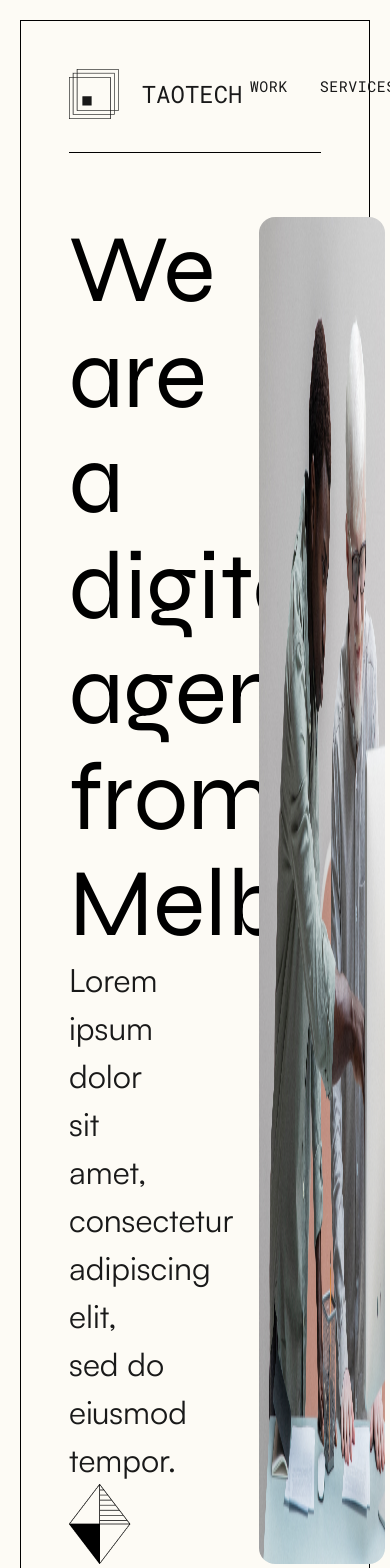
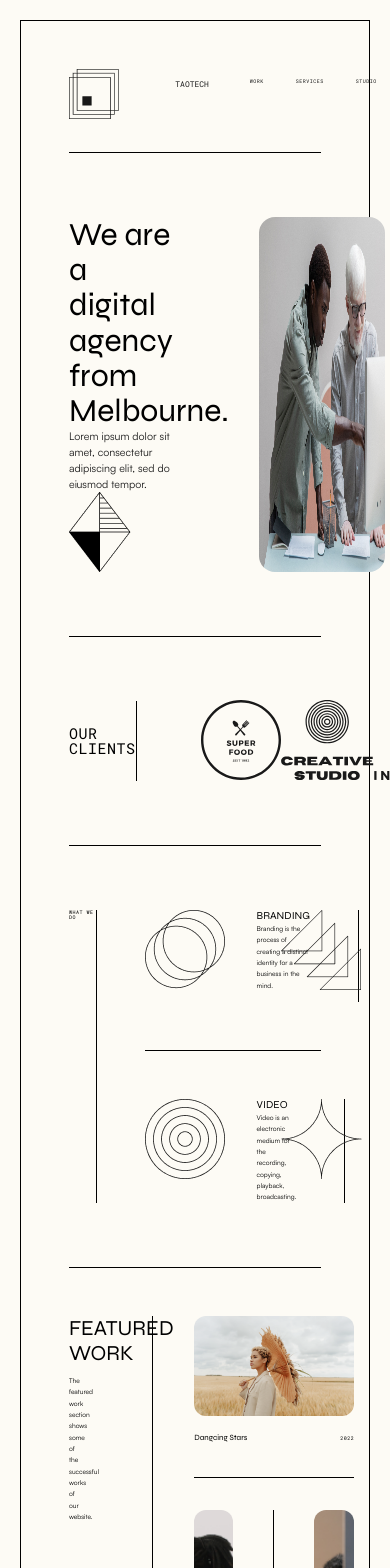
Before and after one commit to taodemy/website, a Next.js app: page / in a window 390 px wide. Shown: the top 1568 px of the page. Built offline with nearby package versions, Linux system fonts and the light colour scheme.

Commit message:
fix : add font size to global css

```diff
--- a/styles/globals.css
+++ b/styles/globals.css
@@ -116,3 +116,158 @@ body {
   margin: 20px;
   border: 1px solid var(--border-default);
 }
+
+@media screen and (max-width: 1024px) {
+  .global__heading--large {
+    font-size: calc(128px / 1.5);
+  }
+
+  .global__heading--medium {
+    font-size: calc(96px / 1.5);
+  }
+
+  .global__uppercase-heading--medium {
+    font-size: calc(96px / 1.5);
+  }
+
+  .global__heading--small {
+    font-size: calc(80px / 1.5);
+  }
+
+  .global__uppercase-heading--small {
+    font-size: calc(80px / 1.5);
+  }
+
+  .global__heading-h1 {
+    font-size: calc(64px / 1.5);
+  }
+
+  .global__uppercase-heading-h1 {
+    font-size: calc(64px / 1.5);
+  }
+
+  .global__heading-h2 {
+    font-size: calc(48px / 1.5);
+  }
+
+  .global__uppercase-heading-h2 {
+    font-size: calc(48px / 1.5);
+  }
+
+  .global__heading-h3 {
+    font-size: calc(32px / 1.5);
+  }
+
+  .global__uppercase-heading-h3 {
+    font-size: calc(32px / 1.5);
+  }
+
+  .global__heading-h4 {
+    font-size: calc(24px / 1.5);
+  }
+
+  .global__uppercase-heading-h4 {
+    font-size: calc(24px / 1.5);
+  }
+
+  .global__text-xlarge {
+    font-size: calc(32px / 1.5);
+  }
+
+  .global__text--large {
+    font-size: calc(24px / 1.5);
+  }
+
+  .global__text--medium {
+    font-size: calc(20px / 1.5);
+  }
+
+  .global__text-default {
+    font-size: calc(18px / 1.5);
+  }
+
+  .global__text-meta {
+    font-size: calc(15px / 1.5);
+  }
+
+  .global__text-meta--small {
+    font-size: calc(13px / 1.5);
+  }
+}
+@media screen and (max-width: 743px) {
+  .global__heading--large {
+    font-size: calc(128px / 3);
+  }
+
+  .global__heading--medium {
+    font-size: calc(96px / 3);
+  }
+
+  .global__uppercase-heading--medium {
+    font-size: calc(96px / 3);
+  }
+
+  .global__heading--small {
+    font-size: calc(80px / 3);
+  }
+
+  .global__uppercase-heading--small {
+    font-size: calc(80px / 3);
+  }
+
+  .global__heading-h1 {
+    font-size: calc(64px / 3);
+  }
+
+  .global__uppercase-heading-h1 {
+    font-size: calc(64px / 3);
+  }
+
+  .global__heading-h2 {
+    font-size: calc(48px / 3);
+  }
+
+  .global__uppercase-heading-h2 {
+    font-size: calc(48px / 3);
+  }
+
+  .global__heading-h3 {
+    font-size: calc(32px / 3);
+  }
+
+  .global__uppercase-heading-h3 {
+    font-size: calc(32px / 3);
+  }
+
+  .global__heading-h4 {
+    font-size: calc(24px / 3);
+  }
+
+  .global__uppercase-heading-h4 {
+    font-size: calc(24px / 3);
+  }
+
+  .global__text-xlarge {
+    font-size: calc(32px / 3);
+  }
+
+  .global__text--large {
+    font-size: calc(24px / 3);
+  }
+
+  .global__text--medium {
+    font-size: calc(20px / 3);
+  }
+
+  .global__text-default {
+    font-size: calc(18px / 3);
+  }
+
+  .global__text-meta {
+    font-size: calc(15px / 3);
+  }
+
+  .global__text-meta--small {
+    font-size: calc(13px / 3);
+  }
+}
```
